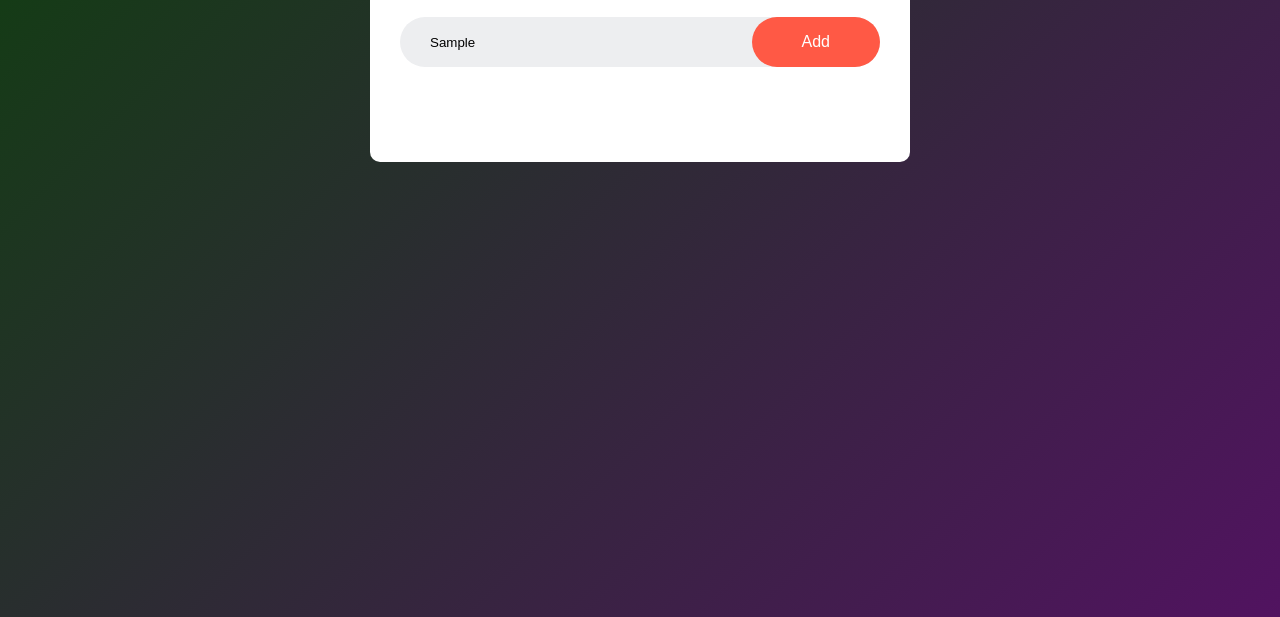
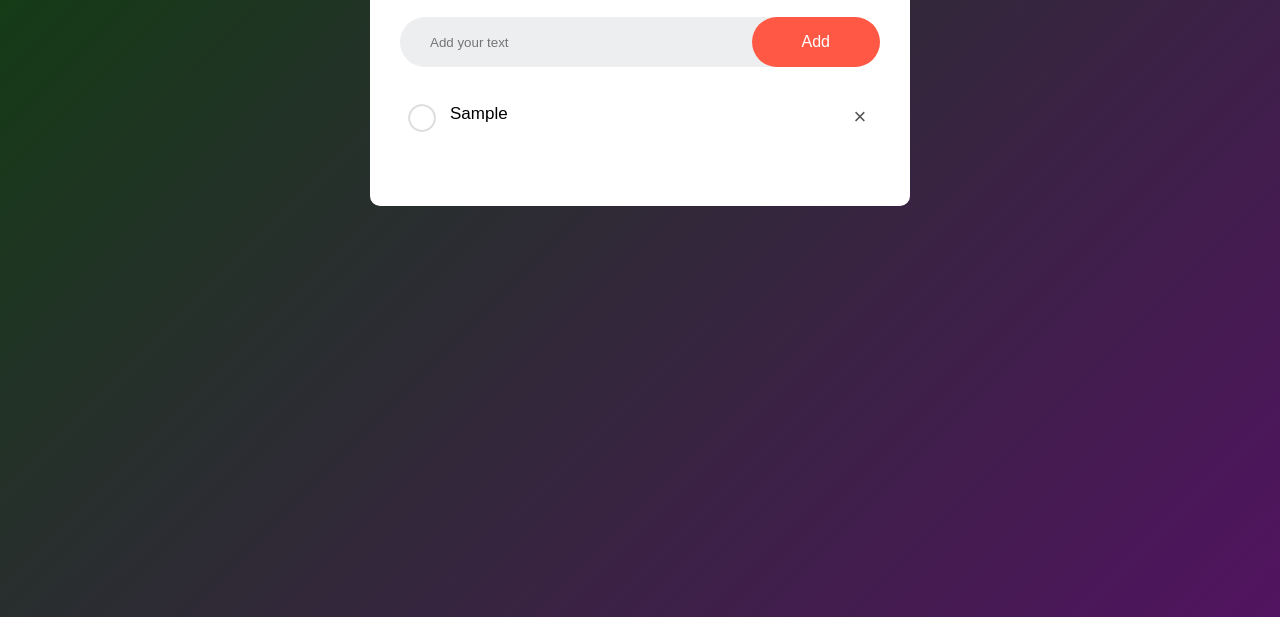
Before and after one commit to meghalakhwan/to-do-list, a plain HTML site: page index.html in a window 1280 px wide. Both pictures are taken after typing "Sample" into the empty fields and a click on the button "Add". Shown: the part 183-800 px from the top of the page. Drawn offline with Linux system fonts and the light colour scheme.

Commit message:
final submit

```diff
--- a/index.html
+++ b/index.html
@@ -12,7 +12,7 @@
             <h2>To-Do List <img src="images/icon.png" alt=""></h2>
             <div class="row">
                 <input type="text" id="input-box" placeholder="Add your text">
-                <button>Add</button>
+                <button onclick="addTask()">Add</button>
             </div>
             <ul id="list-container">
                 <!-- <li class="checked">Task 1</li>
--- a/script.js
+++ b/script.js
@@ -0,0 +1,38 @@
+const inputBox = document.getElementById("input-box");
+const listContainer = document.getElementById("list-container");
+
+function addTask(){
+    if(inputBox.value === ''){
+        alert("You must write something!");
+    }
+    else{
+        let li = document.createElement("li");
+        li.innerHTML = inputBox.value;
+        listContainer.appendChild(li);
+        let span = document.createElement("span");
+        span.innerHTML = "\u00d7";
+        li.appendChild(span);
+    }
+    inputBox.value = "";
+    saveData();
+}
+
+listContainer.addEventListener("click", function(e){
+    if(e.target.tagName === "LI"){
+        e.target.classList.toggle("checked");
+        saveData();
+    }
+    else if(e.target.tagName === "SPAN"){
+        e.target.parentElement.remove();
+        saveData();
+    }
+},false);
+
+function saveData(){
+    localStorage.setItem("data", listContainer.innerHTML);
+}
+
+function showTask(){
+    listContainer.innerHTML = localStorage.getItem("data");
+}
+showTask();
--- a/style.css
+++ b/style.css
@@ -96,3 +96,20 @@ ul li.checked{
 ul li.checked::before{
     background-image: url(images/checked.png);
 }
+
+ul li span{
+    position: absolute;
+    right: 0;
+    top: 5px;
+    width: 40px;
+    height: 40px;
+    font-size: 22px;
+    color: #555;
+    line-height: 40px;
+    text-align: center;
+    border-radius: 50%;
+}
+
+ul li span:hover{
+    background: #edeef0;
+}
```
